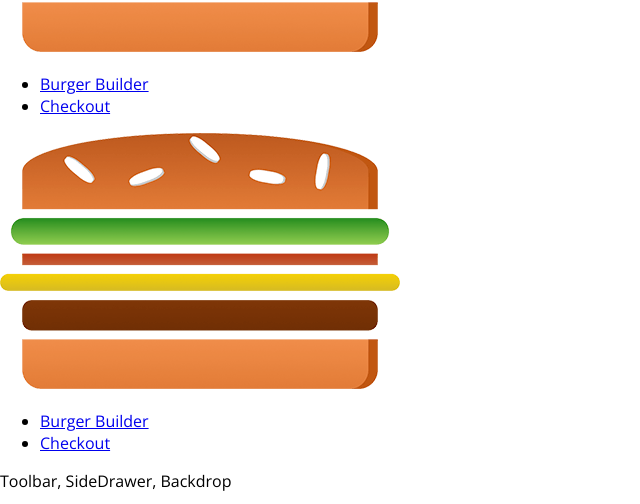
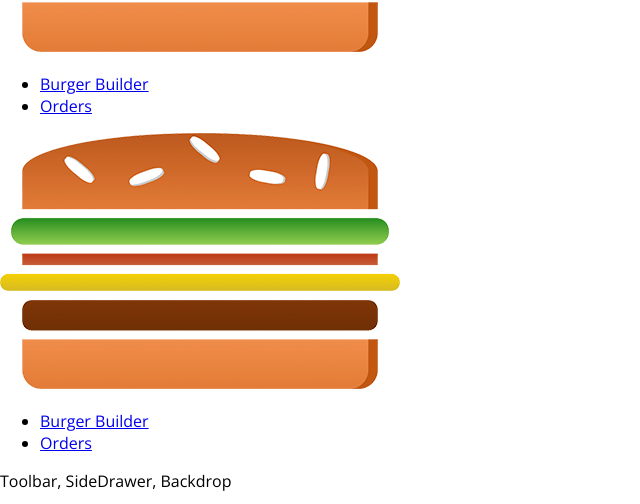
Before and after one commit to ianchou19/React-JS-Burger-Builder, a React app: page /checkout in a window 1280 px wide. Shown: the part 204-708 px from the top of the page, without its empty margins (0-640 px from the left). Built offline with nearby package versions, Linux system fonts and the light colour scheme.

Commit message:
Implementing Navigation Links

```diff
--- a/src/components/Navigation/NavigationItems/NavigationItem/NavigationItem.js
+++ b/src/components/Navigation/NavigationItems/NavigationItem/NavigationItem.js
@@ -1,12 +1,17 @@
 import React from "react";
+import { NavLink } from "react-router-dom";
 
 import classes from "./NavigationItem.css";
 
 const navigationItem = (props) => (
   <li className={classes.NavigationItem}>
-    <a href={props.link} className={props.active ? classes.active : null}>
+    <NavLink
+      to={props.link}
+      exact={props.exact}
+      activeClassName={classes.active}
+    >
       {props.children}
-    </a>
+    </NavLink>
   </li>
 );
 
--- a/src/components/Navigation/NavigationItems/NavigationItems.js
+++ b/src/components/Navigation/NavigationItems/NavigationItems.js
@@ -5,10 +5,10 @@
 
 const navigationItems = () => (
   <ul className={classes.NavigationItems}>
-    <NavigationItem link="/" active>
+    <NavigationItem link="/" exact>
       Burger Builder
     </NavigationItem>
-    <NavigationItem link="/">Checkout</NavigationItem>
+    <NavigationItem link="/orders">Orders</NavigationItem>
   </ul>
 );
 
```
